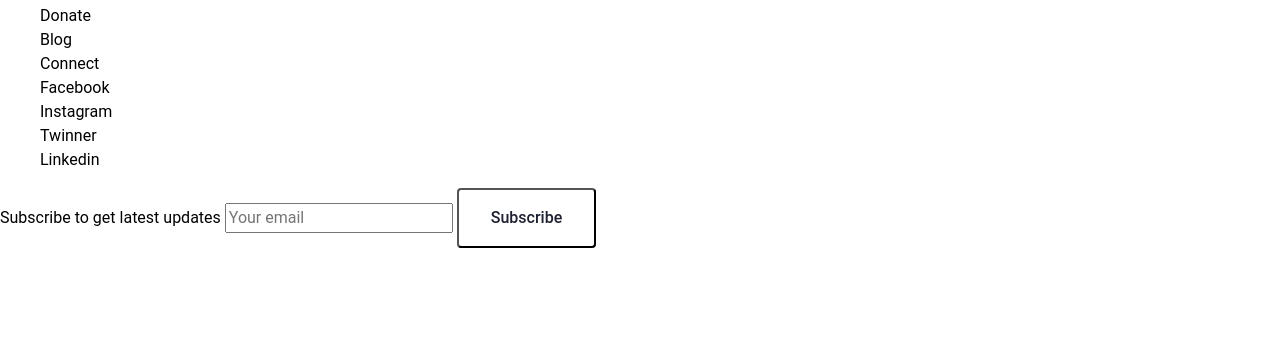
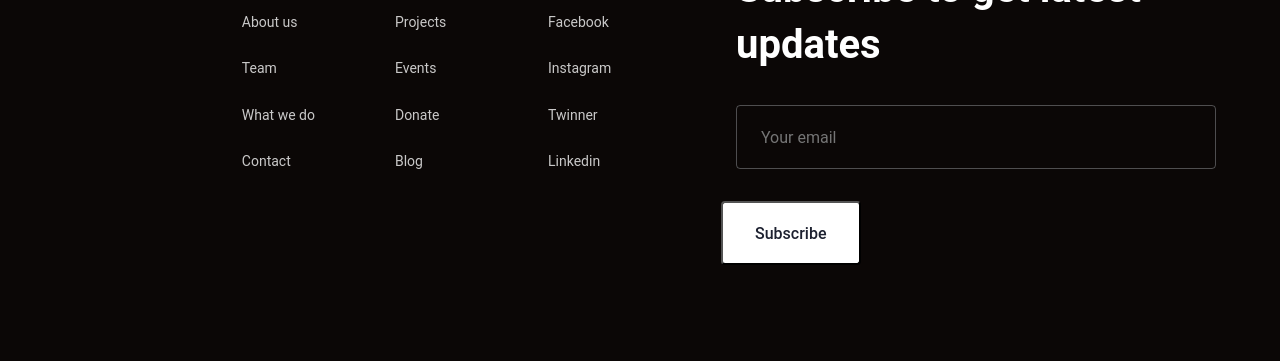
Before and after one commit to apsei/apsei.github.io, a plain HTML site: page index.html in a window 1280 px wide. Shown: the part 5842-6203 px from the top of the page. Before the commit the page ends 6090 px from the top, so only its background shows below. Drawn offline with Linux system fonts and the light colour scheme.

Commit message:
horrible footer layout done (remake asap). i hate myself

```diff
--- a/css/styles.css
+++ b/css/styles.css
@@ -647,6 +647,101 @@
 	align-self: center;
 }
 
+.footer {
+	margin-top: 96px;
+	background: var(--black, black);
+	color: white;
+}
+
+.footer-container {
+	display: flex;
+	justify-content: space-between;
+	padding: 96px 0;
+}
+
+.footer-logo img {
+	width: 110px;
+	filter: invert(100%);
+	cursor: pointer;
+}
+
+.footer-nav {
+	margin-left: 117px;
+}
+
+.footer-nav-list {
+	margin: 0;
+	padding: 0;
+	column-count: 3;
+	max-height: 220px;
+	gap: 80px;
+}
+
+.footer-nav-list li {
+	break-inside: avoid-column;
+	font-size: 14px;
+	font-weight: 400;
+	line-height: 22.4px;
+	opacity: 0.78;
+	cursor: pointer;
+}
+
+.footer-nav-list li:nth-child(5n+1) {
+	font-weight: 700;
+	color: #fff;
+	line-height: 25.6px;
+	opacity: 1;
+}
+
+.footer-nav-list li:not(:first-child) {
+	margin-top: 24px;
+}
+
+.footer-column:last-child {
+	margin-left: 100px;
+	width: 544px;
+}
+
+.footer-form-caption {
+	display: inline-block;
+	width: 440px;
+	font-size: 40px;
+	font-weight: 700;
+	line-height: 56px;
+}
+
+.form::placeholder {
+	width: 76px;
+	color: rgba(235, 240, 249, 0.30);
+	font-size: 16px;
+	font-weight: 400;
+	line-height: normal;
+}
+
+.footer-form-email {
+	margin-top: 32px;
+	height: 64px;
+	padding: 20px 234px 20px 24px;
+	background: transparent;
+	color: #fff;
+	border-radius: 4px;
+	border: 1px solid rgba(235, 240, 249, 0.30);
+}
+
+.footer-btn {
+	margin-top: 32px;
+	height: 64px;
+	margin-left: -15px;
+	color: var(--Primary-text, #1D2130);
+	text-align: right;
+	font-family: Roboto;
+	font-size: 16px;
+	font-style: normal;
+	font-weight: 500;
+	line-height: normal;
+	cursor: pointer;
+}
+
 /* media querries */
 
 @media screen and (max-width: 1280px) {
--- a/index.html
+++ b/index.html
@@ -255,6 +255,7 @@
 		</section>
 	</main>
 	<footer class="footer">
+		<div class="container footer-container">
 			<div class="footer-column">
 				<div class="logo footer-logo">
 					<img src="./img/logo.svg" alt="Finsweet logo">
@@ -312,11 +313,12 @@
 				</nav>
 			</div>
 			<div class="footer-column">
-			<form action="" method="POST">
-				<label for="user-email">Subscribe to get latest updates</label>
-				<input type="email" name="user-email" id="user-email" placeholder="Your email">
-				<input type="submit" value="Subscribe" class="btn secondary-btn">
+				<form class="footer-form"  action="" method="POST">
+					<label class="footer-form-caption" for="user-email">Subscribe to get latest updates</label>
+					<input class="footer-form-email" type="email" name="user-email" id="user-email" placeholder="Your email">
+					<input class="btn secondary-btn footer-btn" type="submit" value="Subscribe">
 				</form>
+			</div>
 		</div>
 	</footer>
 </body>
```
Lines whose indentation alone changed are shown as unchanged.
